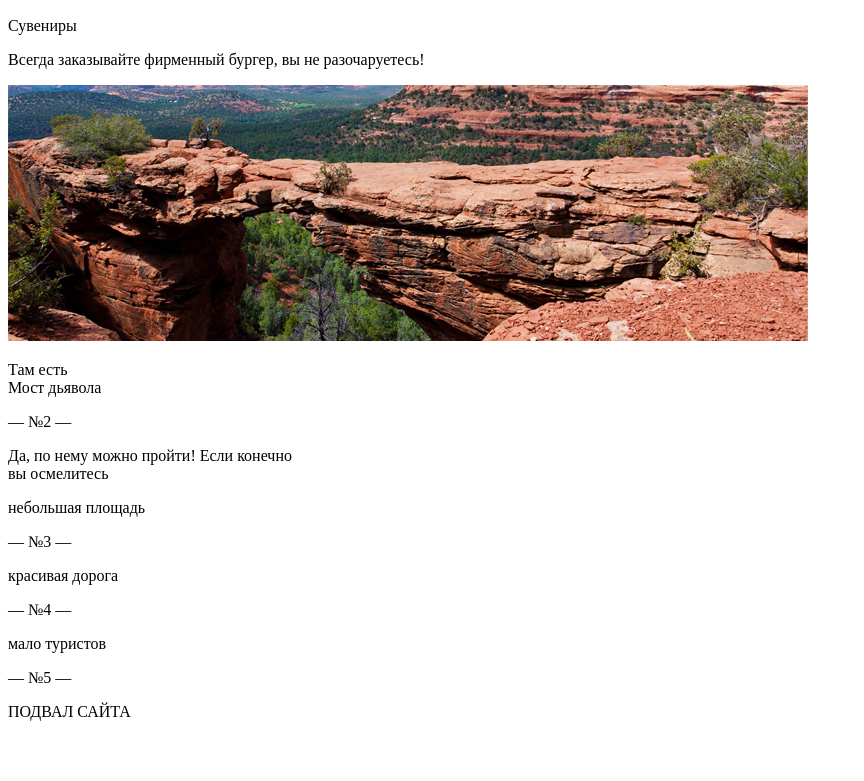
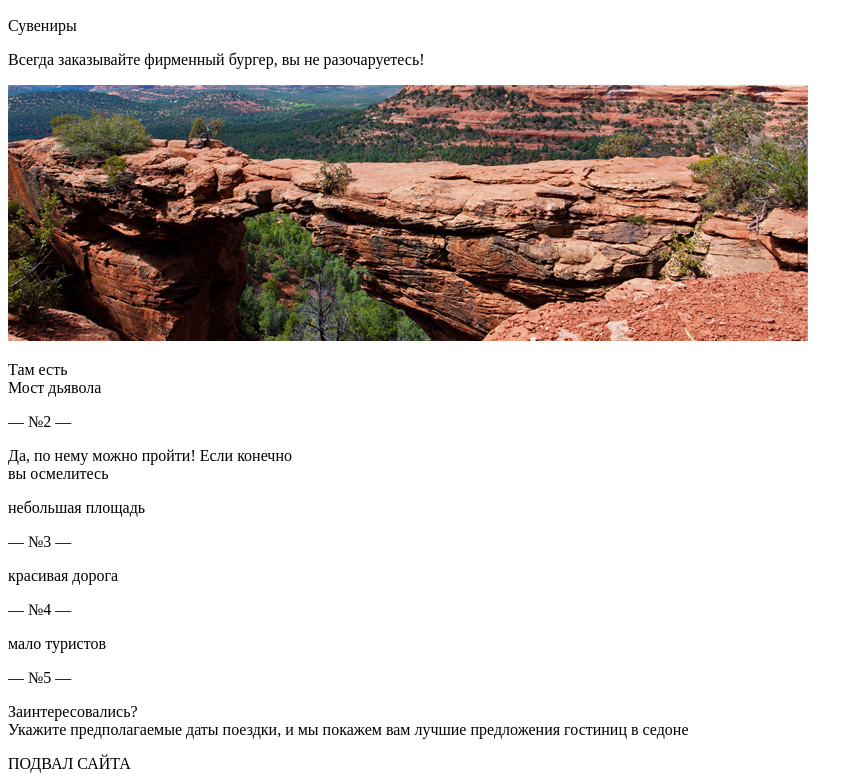
Before and after one commit to Achilles-1999/1524257-sedona-29, a plain HTML site: page index.html in a window 1280 px wide. Shown: the part 1651-2432 px from the top of the page, without its empty margins (0-864 px from the left). Before the commit the page ends 2380 px from the top, so only its background shows below. Drawn offline with Linux system fonts and the light colour scheme.

Commit message:
Update index.html

```diff
--- a/index.html
+++ b/index.html
@@ -67,6 +67,9 @@
       <p>мало
          туристов</p>
          <p>— №5 —</p>
+         <div>
+            <p>Заинтересовались?<br>Укажите предполагаемые даты поездки, и мы покажем вам лучшие предложения гостиниц в седоне</p>
+         </div>
 
 </div>
 
```
